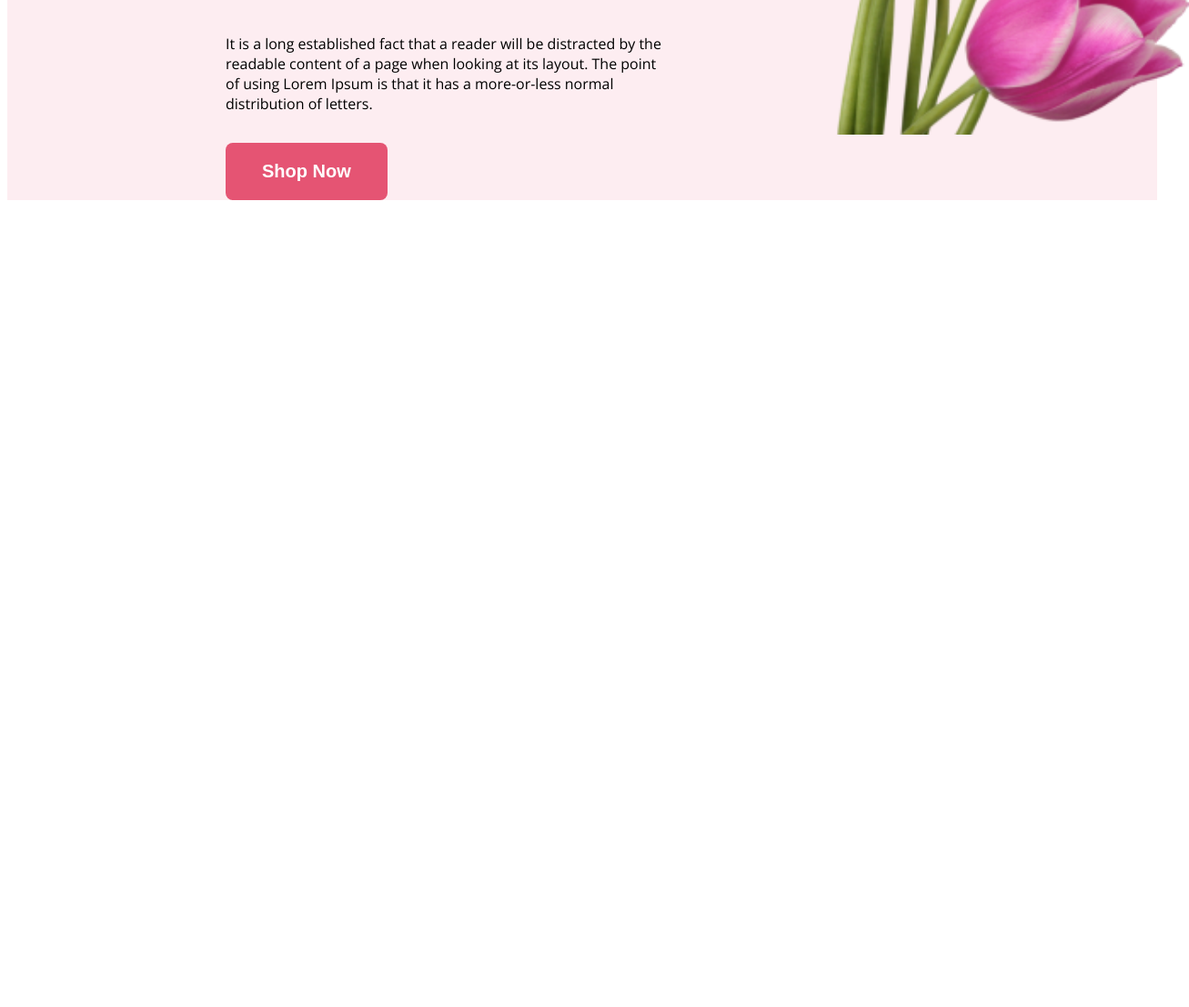
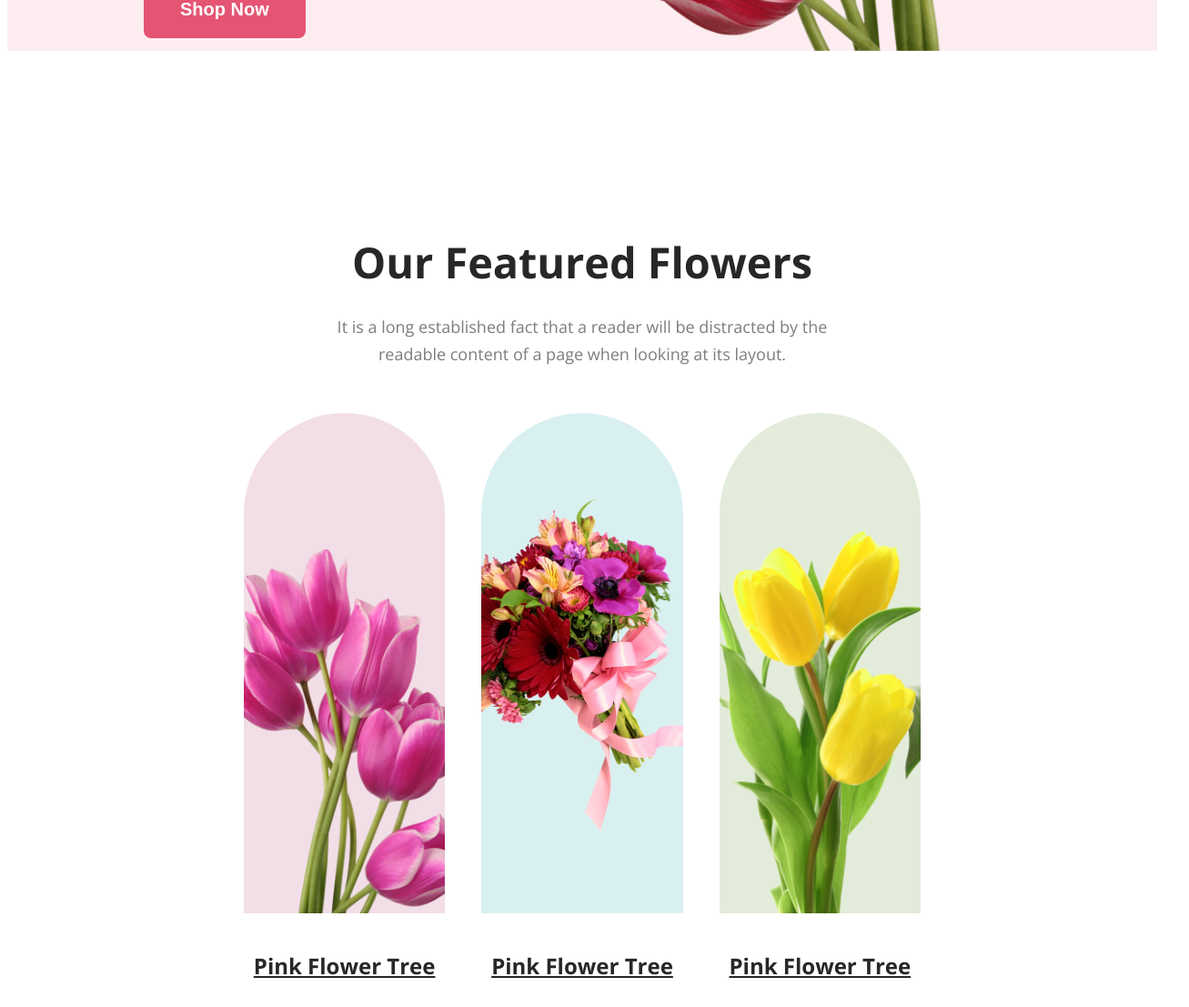
Before and after one commit to Sourav-121/Flower-Shop-project, a plain HTML site: page index.html in a window 1280 px wide. Shown: the part 782-1889 px from the top of the page at 91% size, 1307 px wide, since content can reach past the window. Before the commit the page ends 1010 px from the top, so only its background shows below. Drawn offline with nearby package versions, Linux system fonts and the light colour scheme.

Commit message:
first section added

```diff
--- a/index.html
+++ b/index.html
@@ -15,11 +15,11 @@
   <body>
     <header class="header">
       <div class="banner">
-        <div class="banner-text">
+        <div class="banner-content">
           <h1 class="banner-title">
             Let's make beautiful flowers a part of your life.
           </h1>
-          <p class="banner-statement">
+          <p class="banner-description">
             It is a long established fact that a reader will be distracted by
             the readable content of a page when looking at its layout. The point
             of using Lorem Ipsum is that it has a more-or-less normal
@@ -29,12 +29,46 @@
         </div>
         <img
           class="banner-flower"
-          src="/Flower Asset/pngwing 6.png "
+          src="/Flower Asset/pngwing 10.png "
           alt="pink flower"
         />
       </div>
     </header>
-    <main></main>
+    <main>
+      <section class="first-sections">
+        <div class="frst-section-title">
+          <h3 class="first-title">Our Featured Flowers</h3>
+        </div>
+        <div class="frst-sec-statement">
+          <p class="first-para">
+            It is a long established fact that a reader will be distracted by
+            the readable content of a page when looking at its layout.
+          </p>
+        </div>
+      </section>
+
+      <section class="scnd section">
+        <div class="scnd-section-div">
+          <div class="item" id="item1"></div>
+
+          <div class="item" id="item2"></div>
+
+          <div class="item" id="item3"></div>
+        </div>
+        <div class="item-name">
+          <h2 class="name" id="name1">Pink Flower Tree</h2>
+          <h2 class="name" id="name2">Pink Flower Tree</h2>
+          <h2 class="name" id="name3">Pink Flower Tree</h2>
+        </div>
+        <!-- <div class="scnd-section-div">
+          <h2 id="item1">Pink Flower Tree</h2>
+
+          <h2 id="item2">Pink Flower Tree</h2>
+
+          <h2 id="item3">Pink Flower Tree</h2>
+        </div> -->
+      </section>
+    </main>
     <footer></footer>
   </body>
 </html>
--- a/style.css
+++ b/style.css
@@ -10,6 +10,7 @@ body {
   border-radius: 8px;
   border: 0;
   padding: 20px 40px;
+  /* margin-top: 32px; */
 }
 
 .header {
@@ -17,14 +18,15 @@ body {
 }
 
 .banner {
-  padding: 50px 240px 0px 240px;
+  position: relative;
+  padding: 30px 30px 0px 150px;
   display: flex;
   align-items: center;
   justify-content: space-between;
 }
 
-.banner-text {
-  width: 800px;
+.banner-content {
+  max-width: 700px;
 }
 .banner-title {
   color: #272727;
@@ -39,12 +41,107 @@ body {
 }
 
 .banner-title {
+  font-size: 85px;
+  font-weight: 700;
+  margin-top: 5px;
+  margin-bottom: 20px;
+}
+
+/* First section style */
+
+.first-section {
+  text-align: center;
+}
+.frst-section-title {
   color: #272727;
-  font-size: 80px;
+  text-align: center;
+  font-size: 40px;
+
   font-weight: 800;
-  margin-right: 100px;
 }
-.banner-statement {
-  margin-top: 32px;
-  margin-bottom: 32px;
+
+.first-title {
+  margin-top: 200px;
+  margin-bottom: 24px;
 }
+.frst-sec-statement {
+  display: flex;
+  justify-content: center;
+  align-items: center;
+  margin-bottom: 30px;
+}
+.first-para {
+  text-align: center;
+  color: rgba(39, 39, 39, 0.6);
+  font-size: 18px;
+  font-weight: 400;
+  line-height: 30px;
+
+  margin: 0;
+
+  height: 60px;
+  width: 600px;
+}
+
+/* second section design */
+
+.scnd-section-div {
+  margin-left: 240px;
+  margin-right: 240px;
+  display: flex;
+  align-items: center;
+  justify-content: center;
+}
+
+.item {
+  padding-top: 100px;
+  height: 450px;
+  width: 520px;
+  border-radius: 300px 300px 0px 0px;
+  margin: 20px;
+}
+
+#item1 {
+  background-color: rgba(167, 33, 98, 0.15);
+  background-image: url("/Flower Asset/pngwing\ 6.png");
+  background-repeat: no-repeat;
+  background-position: bottom;
+  background-size: 300px 400px;
+  padding-top: 100px;
+}
+#item2 {
+  background-color: rgba(5, 151, 160, 0.15);
+  background-image: url("/Flower Asset/pngwing\ 5.png");
+  background-repeat: no-repeat;
+  background-position: center;
+  background-size: 370px 370px;
+  padding-top: 100px;
+}
+#item3 {
+  background-color: rgba(71, 125, 17, 0.15);
+  background-image: url("/Flower Asset/pngwing\ 7.png");
+  background-repeat: no-repeat;
+  background-position: bottom;
+  background-size: 310px 470px;
+  padding-top: 100px;
+}
+
+.name {
+  color: #272727;
+  text-align: center;
+  font-size: 24px;
+  font-weight: 700;
+  line-height: 35px;
+  text-decoration-line: underline;
+}
+.item-name {
+  display: flex;
+  justify-content: space-around;
+}
+#name1 {
+  margin-left: 240px;
+}
+
+#name3 {
+  margin-right: 240px;
+}
```
